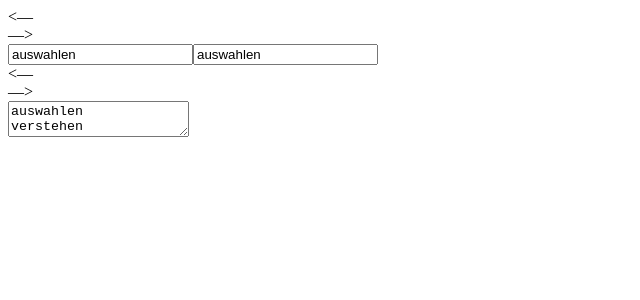
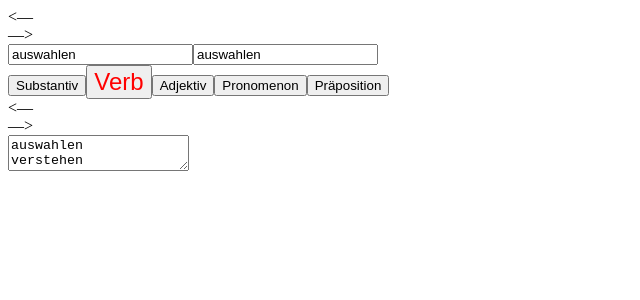
Before and after one commit to andymur/langs, a Vue app in the folder remarker/: page / in a window 1280 px wide. Shown: the top 300 px of the page, without its empty margins (0-640 px from the left). Built offline with nearby package versions, Linux system fonts and the light colour scheme; the HTML template or start-up script is replaced by a standard one.

Commit message:
Add wortart buttons

```diff
--- a/remarker/src/components/MainComponent.vue
+++ b/remarker/src/components/MainComponent.vue
@@ -2,11 +2,20 @@
   <div>
     <div @click="gotoWord('prev')">&lt;&mdash;</div>
     <div @click="gotoWord('next')">&mdash;&gt;</div>
-    <input type="text" v-model="currentWordOfModel" />
-    <input type="text" :value="currentWordOfModel" />
+    <div id="word-editors">
+      <input type="text" v-model="currentWordOfModel" />
+      <input type="text" :value="currentWordOfModel" />
+    </div>
+    <div id="wortart-buttons">
+      <input type="button" value="Substantiv" v-bind:class="selectedWordArt(currentWord, 'substantiv')" />
+      <input type="button" value="Verb" v-bind:class="selectedWordArt(currentWord, 'verb')"/>
+      <input type="button" value="Adjektiv" v-bind:class="selectedWordArt(currentWord, 'adjektiv')"/>
+      <input type="button" value="Pronomenon" v-bind:class="selectedWordArt(currentWord, 'pronomenon')"/>
+      <input type="button" value="Präposition" v-bind:class="selectedWordArt(currentWord, 'präposition')"/>
+    </div>
     <div @click="gotoWord('prev')">&lt;&mdash;</div>
     <div @click="gotoWord('next')">&mdash;&gt;</div>
-    <textarea v-model="wordsModel"></textarea>
+    <textarea v-model="wordsList"></textarea>
   </div>
 
 </template>
@@ -27,24 +36,39 @@ export default {
     console.log("We're in the component");
     this.currentWordOfModel = this.currentWord == undefined ? this.words[0] : this.currentWord;
     var wordData = "";
+
     this.words.forEach(element => {
       wordData += element + "\n"
+      this.wordsModel[element] = element == 'schatz' ? {'wordart': 'substantiv'} : {'wordart': 'verb'}
     });
-    this.wordsModel = wordData;
+    this.wordsList = wordData;
+  },
+  data: function() {
+    return {
+      wordsList: "",
+      currentWordOfModel: null,
+      wordsModel: {}
+    }
+  },
+  computed: {
   },
   methods: {
+    selectedWordArt: function(selectedWord, wordart) {
+
+      return {'selected': this.wordsModel[selectedWord]['wordart'] == wordart};
+    },
     'gotoWord': function(direction) {
       var word = null;
       var wordCount = this.words.length;
 
-      var currentIndex = this.words.indexOf(this.currentWordOfModel);
+      var currentIndex = this.words.indexOf(this.currentWord);
 
       if (currentIndex == -1) {
         return;
       }
 
       if (direction == 'next') {
-        if (currentIndex >= wordCount) {
+        if (currentIndex >= wordCount - 1) {
           return;
         }
         word = this.words[currentIndex + 1];
@@ -57,18 +81,16 @@ export default {
       this.currentWordOfModel = word;
       this.$router.push({ name: 'word-edit', params: { word: word }})
     }
-  },
-  data: function() {
-    return {
-      wordsModel: "",
-      currentWordOfModel: null
-    }
   }
 }
 </script>
 
 <!-- Add "scoped" attribute to limit CSS to this component only -->
 <style scoped>
+input.selected {
+  font-size: 18pt;
+  color:red;
+}
 h3 {
   margin: 40px 0 0;
 }
```
